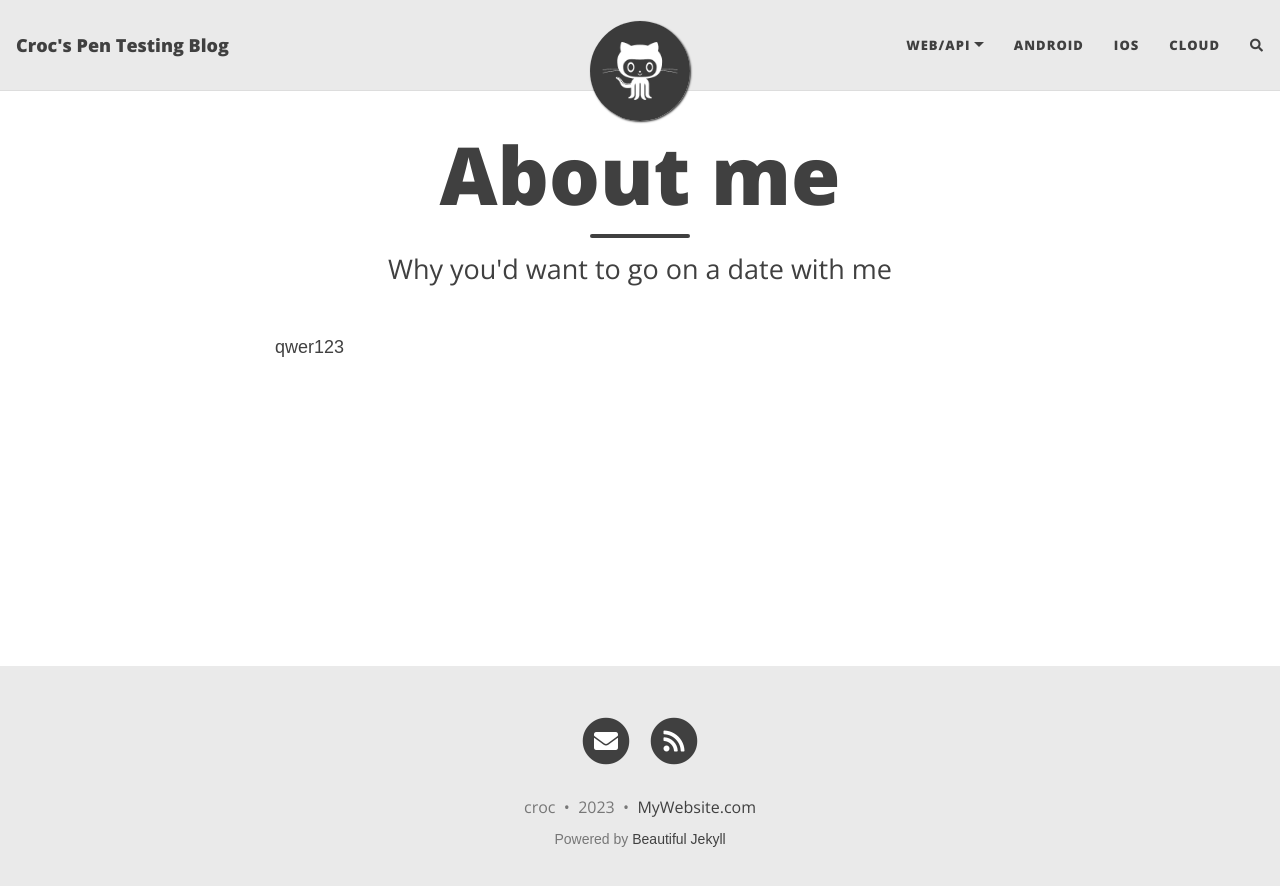
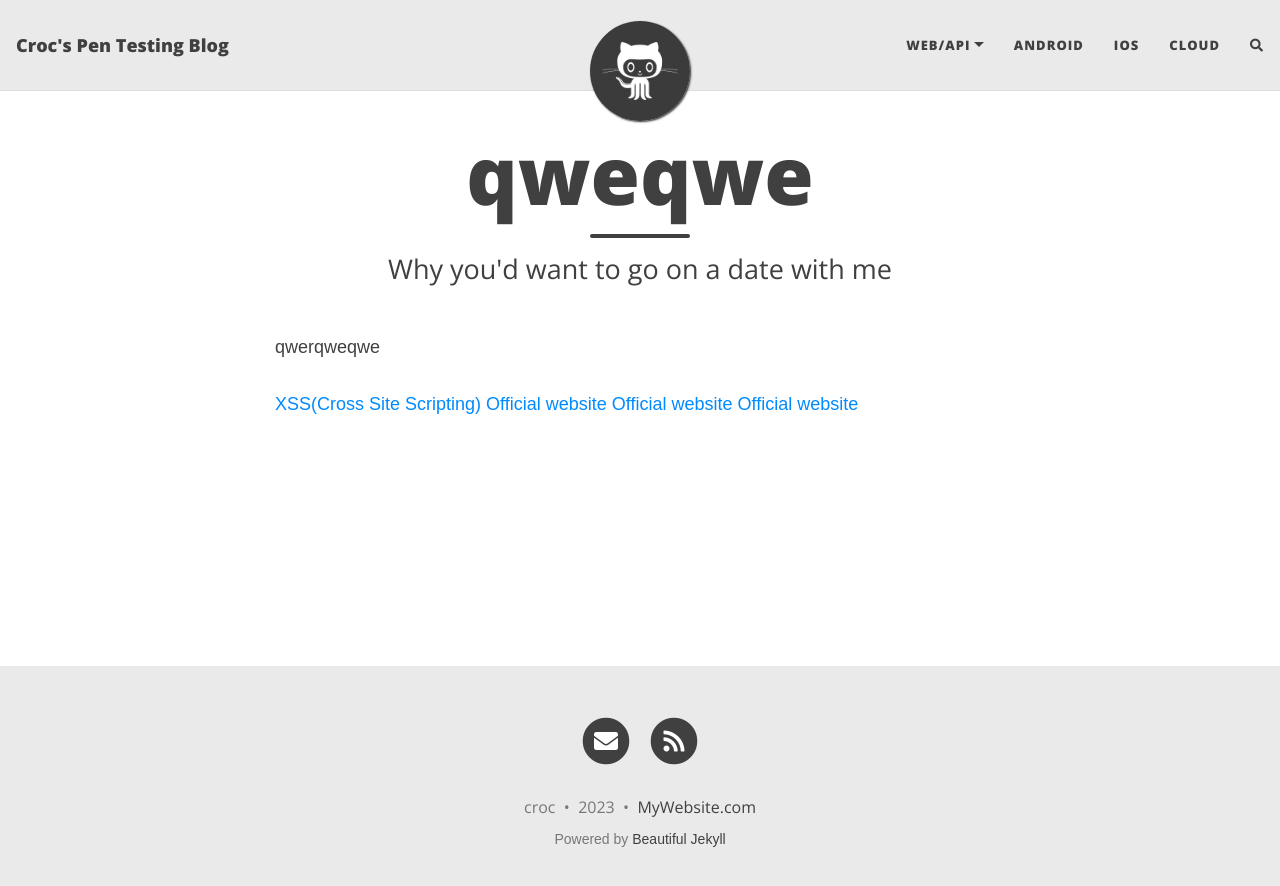
Before and after one commit to croc-s/croc-s.github.io, a Jekyll site: the page built from xss_index.md, in a window 1280 px wide. Shown: the top 886 px of the page. Built offline with Jekyll 4.4.1, drawn with Linux system fonts in a browser that asks for light colours; nearby versions of some CDN libraries; comment, search, counter and statistics services are not loaded.

Commit message:
Update xss_index.md

```diff
--- a/xss_index.md
+++ b/xss_index.md
@@ -1,7 +1,12 @@
 ---
 layout: page
-title: About me
+title: qweqwe
 subtitle: Why you'd want to go on a date with me
 ---
 
-qwer123
+qwerqweqwe
+
+ [XSS(Cross Site Scripting)](http://beautifuljekyll.com/examples)
+ [Official website](http://beautifuljekyll.com/examples)
+ [Official website](http://beautifuljekyll.com/examples)
+ [Official website](http://beautifuljekyll.com/examples)
```
